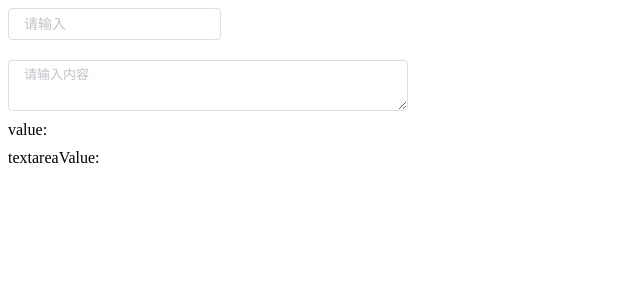
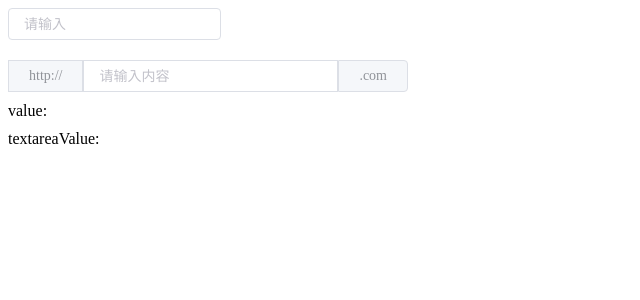
Before and after one commit to southliu/vue-input, a Vue app: page / in a window 1280 px wide. Shown: the top 300 px of the page, without its empty margins (0-640 px from the left). Built offline with nearby package versions, Linux system fonts and the light colour scheme.

Commit message:
perf: 复合型输入框

```diff
--- a/src/App.vue
+++ b/src/App.vue
@@ -12,16 +12,22 @@ const textareaValue = ref('');
       v-model="value"
       :clearable="true"
       placeholder="请输入"
+      :maxlength="3"
     />
   </div>
 
   <div style="width: 400px; margin-top: 20px;">
     <Input
       v-model="textareaValue"
-      :autosize="{ minRows: 2 }"
-      type="textarea"
       placeholder="请输入内容"
-    />
+    >
+      <template #prepend>
+        http://
+      </template>
+      <template #append>
+        .com
+      </template>
+    </Input>
   </div>
 
   <div style="margin-top: 10px;">
--- a/src/components/Input.vue
+++ b/src/components/Input.vue
@@ -17,6 +17,10 @@
     @mouseleave="isFocus = false"
     :class="styleClass"
   >
+    <div class="s-input__prepend" v-if="slots.prepend">
+      <slot name="prepend" />
+    </div>
+
     <input
       ref="inputRef"
       class="s-input__inner"
@@ -29,6 +33,10 @@
       :disabled="disabled"
       v-bind="attrs"
     />
+
+    <div class="s-input__append" v-if="slots.append">
+      <slot name="append" />
+    </div>
 
     <div
       v-if="clearable && isClearable && !isShowEye"
@@ -46,7 +54,6 @@
         @click="handleChangeEye"
       />
     </div>
-
 
     <div class="s-input__prefix" v-if="isShowPrefixIcon">
       <slot name="prefix" />
@@ -68,8 +75,8 @@ import {
   nextTick
 } from 'vue';
 import { calcTextareaHeight, isObject } from '../utils/helper';
-import CloseIcon from './CloseIcon.vue'
-import EyeIcon from './EyeIcon.vue'
+import CloseIcon from './CloseIcon.vue';
+import EyeIcon from './EyeIcon.vue';
 
 interface InputProps {
   modelValue?: string | number;
@@ -108,13 +115,13 @@ const inputRef = ref();
 const isFocus = ref(true);
 const isClearable = ref(false);
 const eyeIcon = ref('browse');
-const textareaStyle = ref<any>()
-const textarea = shallowRef<HTMLTextAreaElement>()
+const textareaStyle = ref<any>();
+const textarea = shallowRef<HTMLTextAreaElement>();
 
 Promise.resolve().then(() => {
   if (props.type === 'password') {
     inputRef.value.type = 'password';
-  };
+  }
 });
 
 const isShowEye = computed(() => {
@@ -127,9 +134,10 @@ const styleClass = computed(() => {
   return {
     'is-disabled': props.disabled,
     [`s-input--${props.size}`]: props.size,
+    ["s-input-group s-input-prepend"]: slots.prepend,
+    ["s-input-group s-input-append"]: slots.append,
   };
 });
-
 
 //带Icon输入框
 const isShowSuffixIcon = computed(() => {
@@ -141,12 +149,12 @@ const isShowPrefixIcon = computed(() => {
 
 watch(() => props.modelValue, () => {
     if (attrs.type === 'textarea' && props.autosize) {
-        const minRows = isObject(props.autosize) ? (props.autosize as AutosizeObj).minRows : undefined
-        const maxRows = isObject(props.autosize) ? (props.autosize as AutosizeObj).maxRows : undefined
+        const minRows = isObject(props.autosize) ? (props.autosize as AutosizeObj).minRows : undefined;
+        const maxRows = isObject(props.autosize) ? (props.autosize as AutosizeObj).maxRows : undefined;
         nextTick(() => {
-            textareaStyle.value = calcTextareaHeight(textarea.value!, minRows, maxRows)
+            textareaStyle.value = calcTextareaHeight(textarea.value!, minRows, maxRows);
         });
-    };
+    }
 }, { immediate: true });
 
 // 处理输入框内容变化
@@ -208,7 +216,6 @@ const handleChangeEye = () => {
       border: 1px solid #409eff;
     }
   }
-
 
   .s-input__suffix,
   .s-input__prefix {
@@ -323,4 +330,42 @@ const handleChangeEye = () => {
     }
   }
 }
+
+.s-input.s-input-group.s-input-append,
+.s-input.s-input-group.s-input-prepend {
+  line-height: normal;
+  display: inline-table;
+  width: 100%;
+  border-collapse: separate;
+  border-spacing: 0;
+
+  .s-input__inner {
+    border-radius: 0 4px 4px 0;
+  }
+
+  .s-input__prepend,
+  .s-input__append {
+    background-color: #f5f7fa;
+    color: #909399;
+    vertical-align: middle;
+    display: table-cell;
+    position: relative;
+    border: 1px solid #dcdfe6;
+    border-radius: 4 0px 0px 4px;
+    padding: 0 20px;
+    width: 1px;
+    white-space: nowrap;
+  }
+
+  .s-input__append {
+    border-radius: 0 4px 4px 0px;
+  }
+}
+
+.s-input.s-input-group.s-input-append {
+  .s-input__inner {
+    border-top-right-radius: 0px;
+    border-bottom-right-radius: 0px;
+  }
+}
 </style>
```
Also changed, not shown: 1 other file (tests, documents, lock files or other folders).
